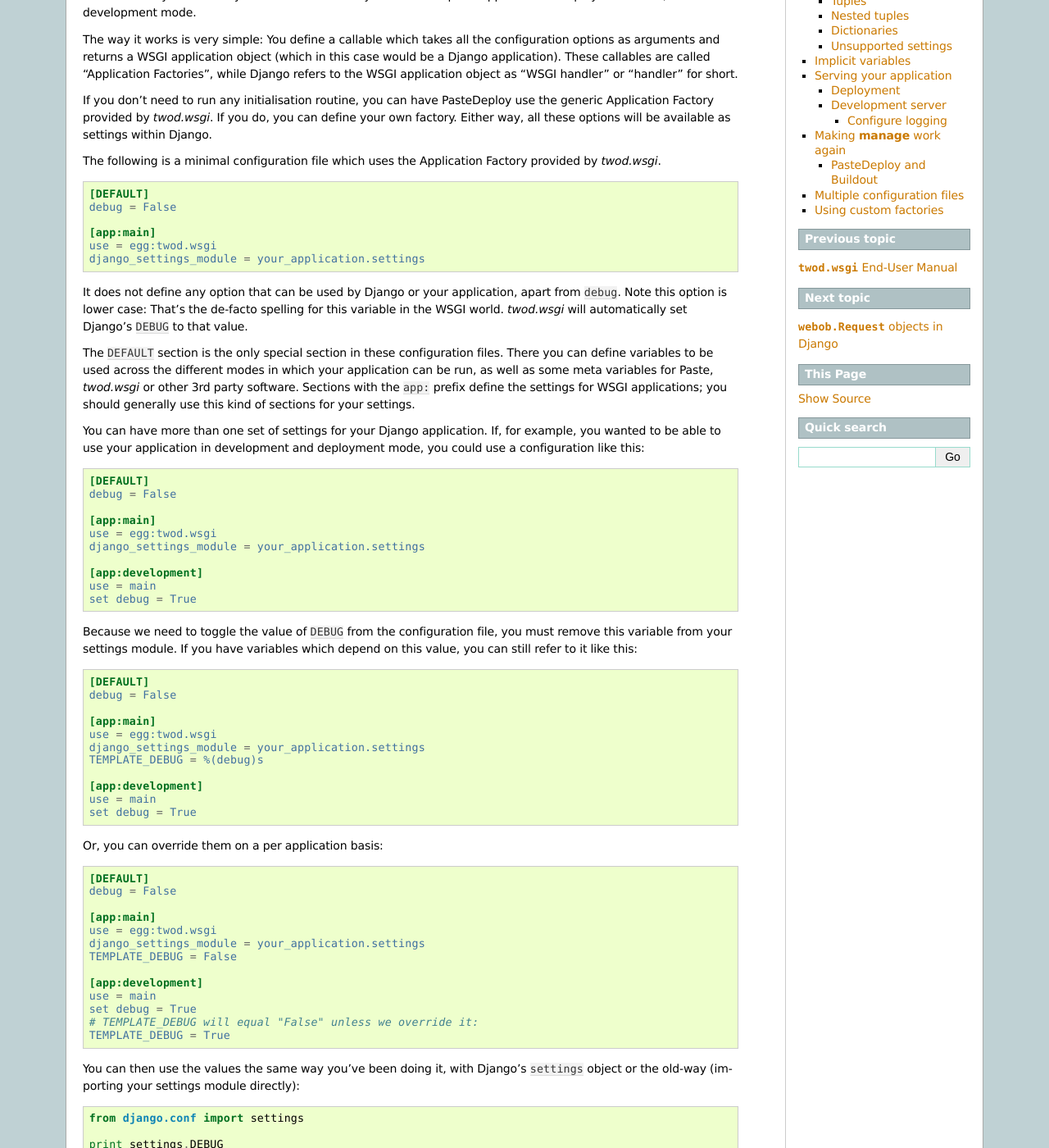
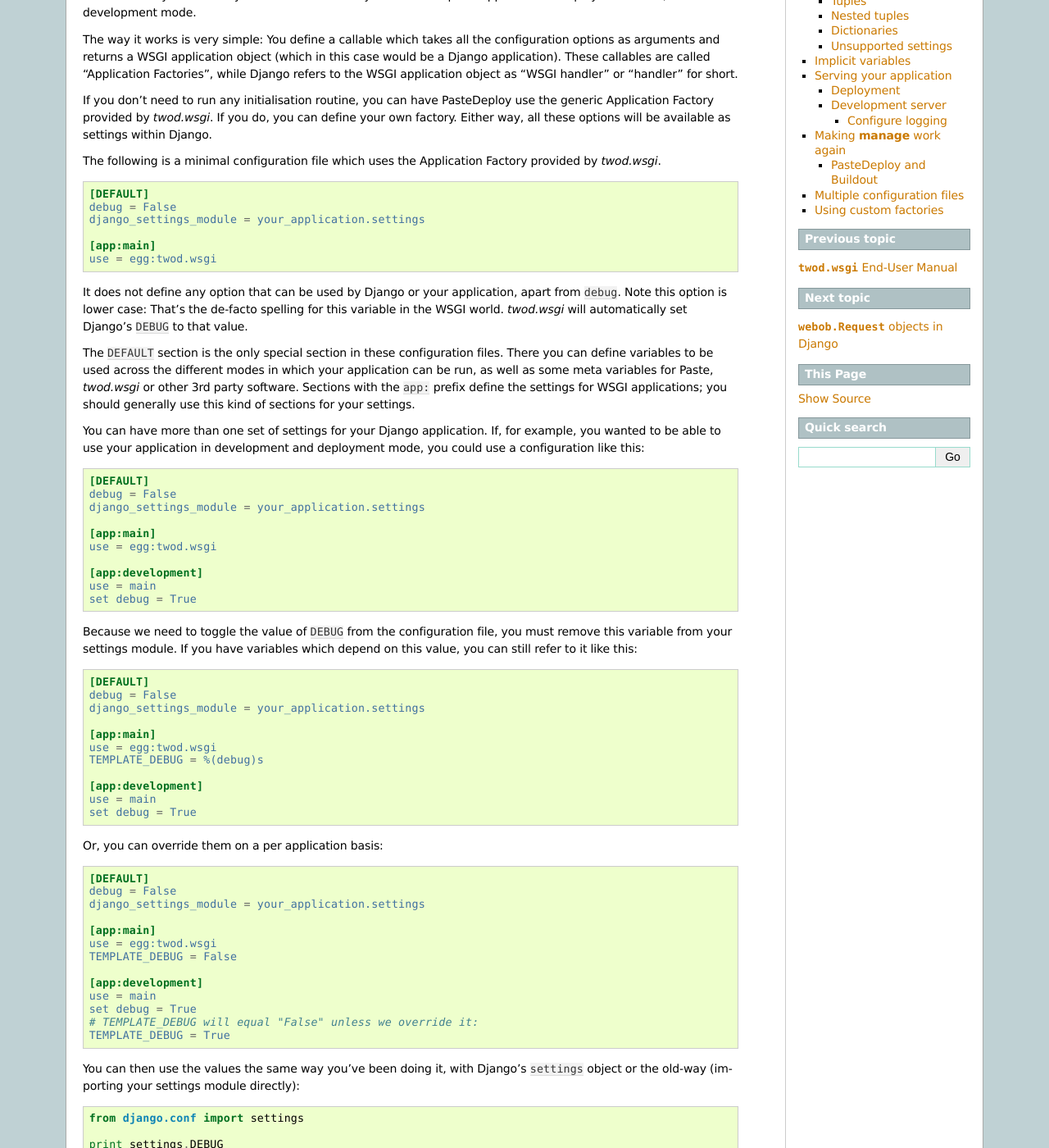
Before and after one commit to 2degrees/django-wsgi, a Sphinx documentation site: the page built from docs/source/manual/paste-factory.rst, in a window 1280 px wide and 1400 px high, scrolled down 202 px. Shown: the whole window at 82% size. Built offline with Sphinx 7.4.7, drawn with Linux system fonts in a browser that asks for light colours; some of the changed text lies outside the part shown.

```diff
--- a/docs/source/manual/paste-factory.rst
+++ b/docs/source/manual/paste-factory.rst
@@ -32,10 +32,10 @@ provided by *twod.wsgi*.
 
     [DEFAULT]
     debug = False
+    django_settings_module = your_application.settings
 
     [app:main]
     use = egg:twod.wsgi
-    django_settings_module = your_application.settings
 
 It does not define any option that can be used by Django or your application,
 apart from ``debug``. Note this option is lower case: That's the de-facto
@@ -57,10 +57,10 @@ deployment mode, you could use a configuration like this:
 
     [DEFAULT]
     debug = False
+    django_settings_module = your_application.settings
 
     [app:main]
     use = egg:twod.wsgi
-    django_settings_module = your_application.settings
 
     [app:development]
     use = main
@@ -74,10 +74,10 @@ which depend on this value, you can still refer to it like this:
 
     [DEFAULT]
     debug = False
+    django_settings_module = your_application.settings
 
     [app:main]
     use = egg:twod.wsgi
-    django_settings_module = your_application.settings
     TEMPLATE_DEBUG = %(debug)s
 
     [app:development]
@@ -90,10 +90,10 @@ Or, you can override them on a per application basis:
 
     [DEFAULT]
     debug = False
+    django_settings_module = your_application.settings
 
     [app:main]
     use = egg:twod.wsgi
-    django_settings_module = your_application.settings
     TEMPLATE_DEBUG = False
 
     [app:development]
```
Also changed, not shown: other parts of docs/source/manual/paste-factory.rst (+0 -1 lines).
